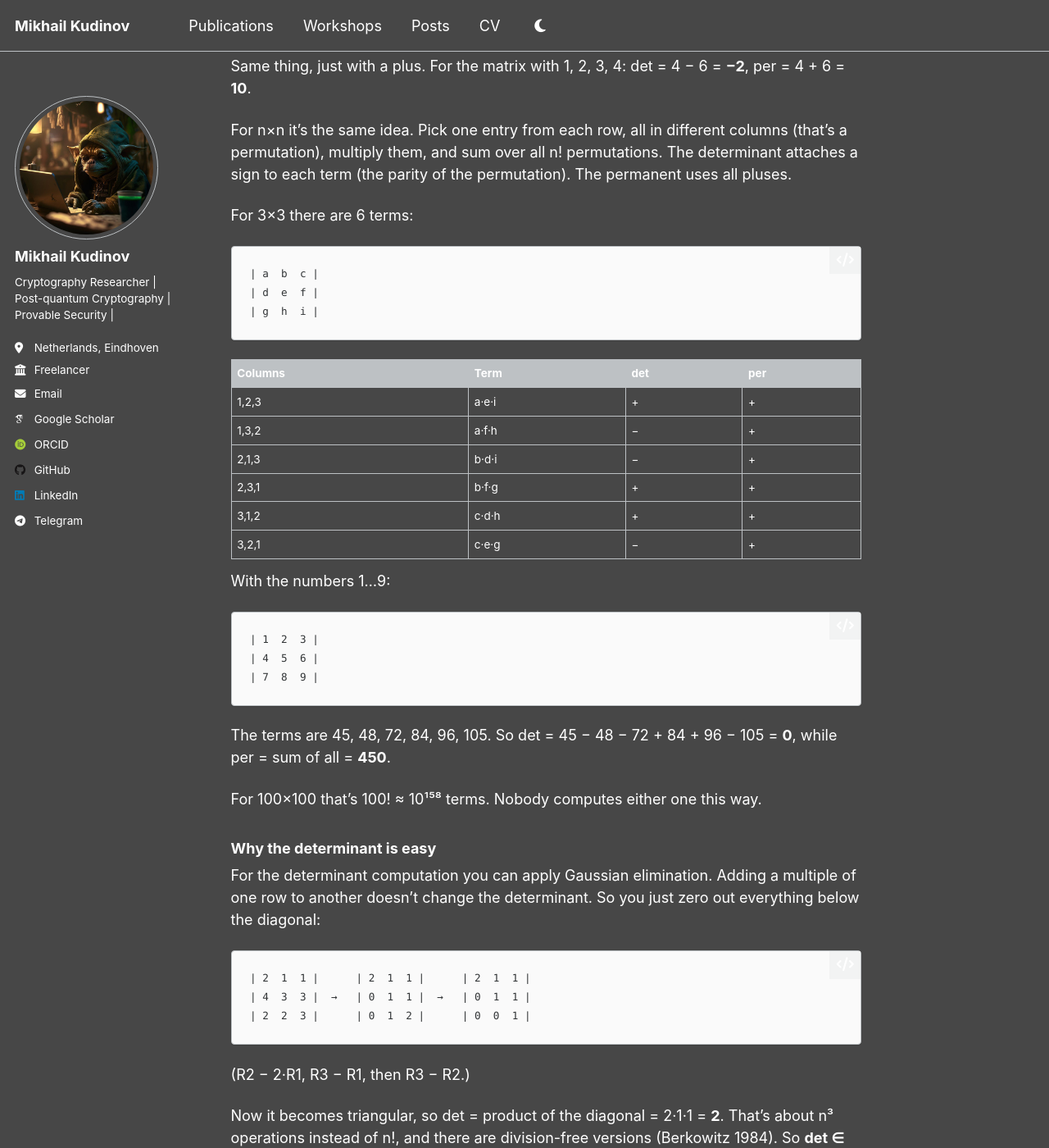
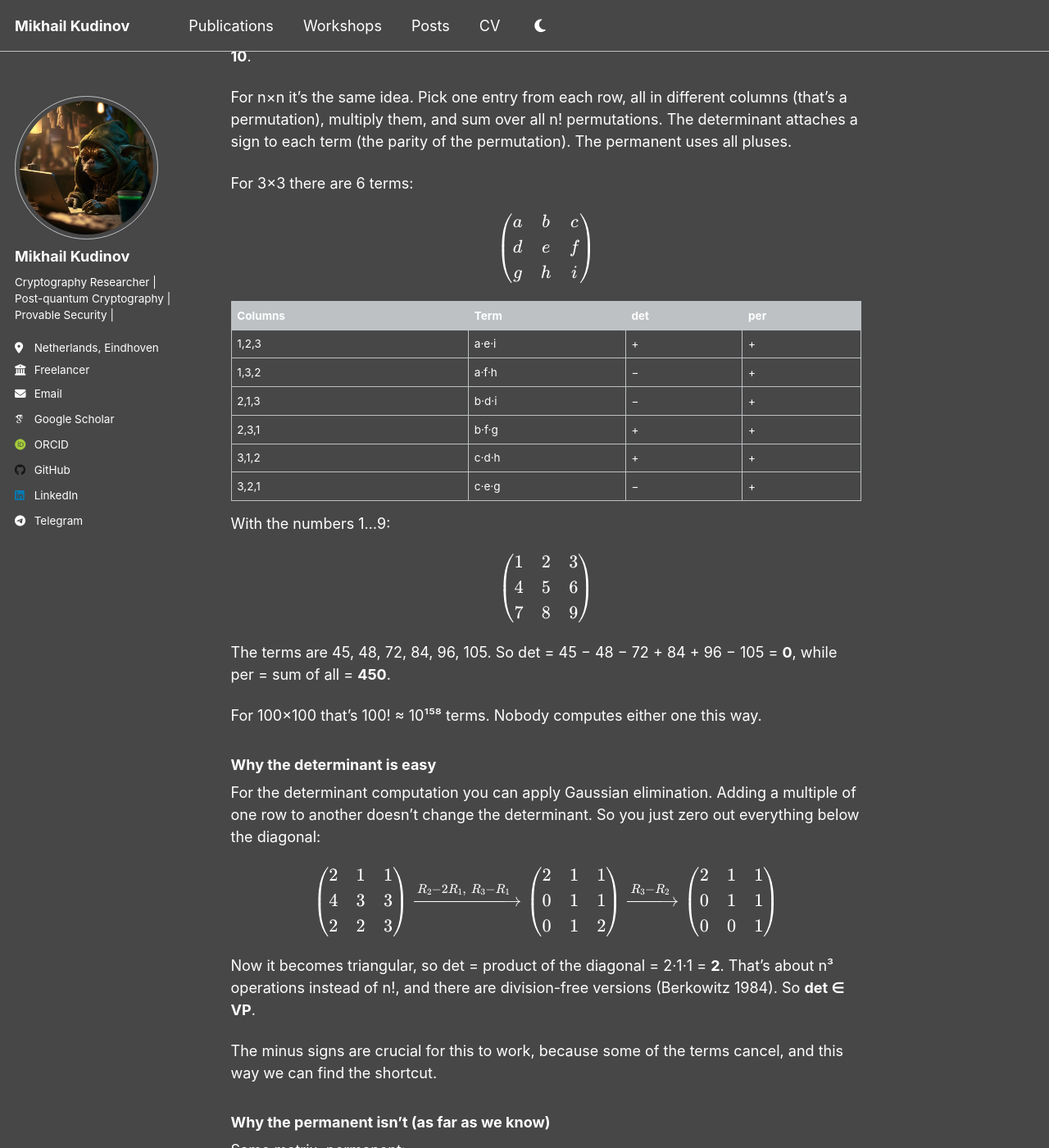
Before and after one commit to error0024/error0024.github.io, a Jekyll site: the page built from _posts/2026-11-24-vp-vnp.md, in a window 1280 px wide and 1400 px high, scrolled down 1255 px. Shown: the whole window at 82% size. Built offline with Jekyll 4.4.1, drawn with Linux system fonts in a browser that asks for light colours; some web fonts are replaced; some of the changed text lies outside the part shown.

Commit message:
Typeset matrices in VP vs VNP post

````diff
--- a/_posts/2026-11-24-vp-vnp.md
+++ b/_posts/2026-11-24-vp-vnp.md
@@ -34,10 +34,9 @@ Determinant vs. permanent
 
 Take a 2×2 matrix:
 
-```
-| a  b |
-| c  d |
-```
+$$
+\begin{pmatrix} a & b \\ c & d \end{pmatrix}
+$$
 
 - determinant: det = a·d − b·c
 - permanent: per = a·d + b·c
@@ -48,11 +47,9 @@ For n×n it's the same idea. Pick one entry from each row, all in different colu
 
 For 3×3 there are 6 terms:
 
-```
-| a  b  c |
-| d  e  f |
-| g  h  i |
-```
+$$
+\begin{pmatrix} a & b & c \\ d & e & f \\ g & h & i \end{pmatrix}
+$$
 
 | Columns | Term | det | per |
 |---|---|---|---|
@@ -65,11 +62,9 @@ For 3×3 there are 6 terms:
 
 With the numbers 1…9:
 
-```
-| 1  2  3 |
-| 4  5  6 |
-| 7  8  9 |
-```
+$$
+\begin{pmatrix} 1 & 2 & 3 \\ 4 & 5 & 6 \\ 7 & 8 & 9 \end{pmatrix}
+$$
 
 The terms are 45, 48, 72, 84, 96, 105. So det = 45 − 48 − 72 + 84 + 96 − 105 = **0**, while per = sum of all = **450**.
 
@@ -79,13 +74,13 @@ For 100×100 that's 100! ≈ 10¹⁵⁸ terms. Nobody computes either one this w
 
 For the determinant computation you can apply Gaussian elimination. Adding a multiple of one row to another doesn't change the determinant. So you just zero out everything below the diagonal:
 
-```
-| 2  1  1 |      | 2  1  1 |      | 2  1  1 |
-| 4  3  3 |  →   | 0  1  1 |  →   | 0  1  1 |
-| 2  2  3 |      | 0  1  2 |      | 0  0  1 |
-```
-
-(R2 − 2·R1, R3 − R1, then R3 − R2.)
+$$
+\begin{pmatrix} 2 & 1 & 1 \\ 4 & 3 & 3 \\ 2 & 2 & 3 \end{pmatrix}
+\xrightarrow{R_2 - 2R_1,\; R_3 - R_1}
+\begin{pmatrix} 2 & 1 & 1 \\ 0 & 1 & 1 \\ 0 & 1 & 2 \end{pmatrix}
+\xrightarrow{R_3 - R_2}
+\begin{pmatrix} 2 & 1 & 1 \\ 0 & 1 & 1 \\ 0 & 0 & 1 \end{pmatrix}
+$$
 
 Now it becomes triangular, so det = product of the diagonal = 2·1·1 = **2**. That's about n³ operations instead of n!, and there are division-free versions (Berkowitz 1984). So **det ∈ VP**.
 
````
